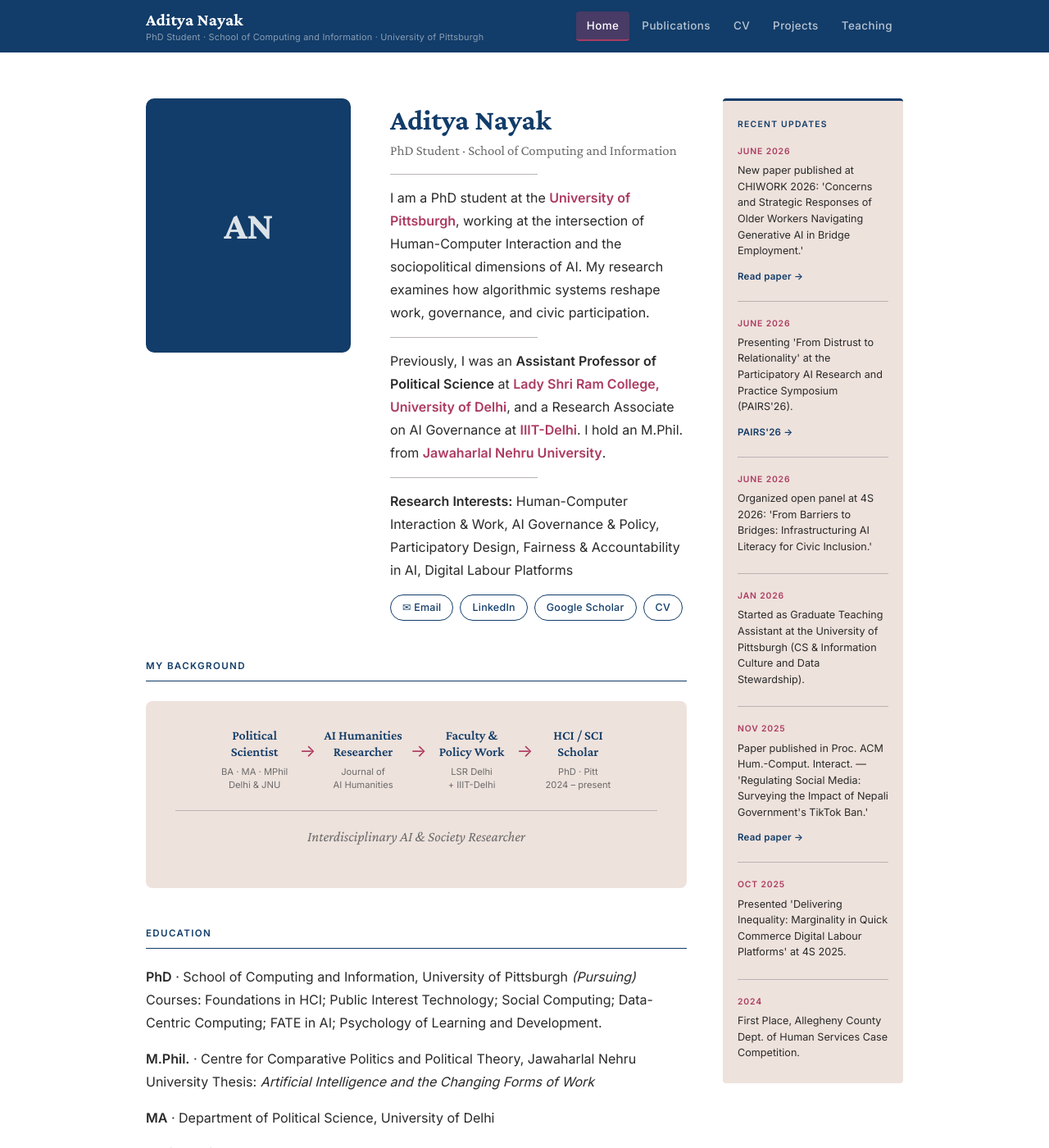
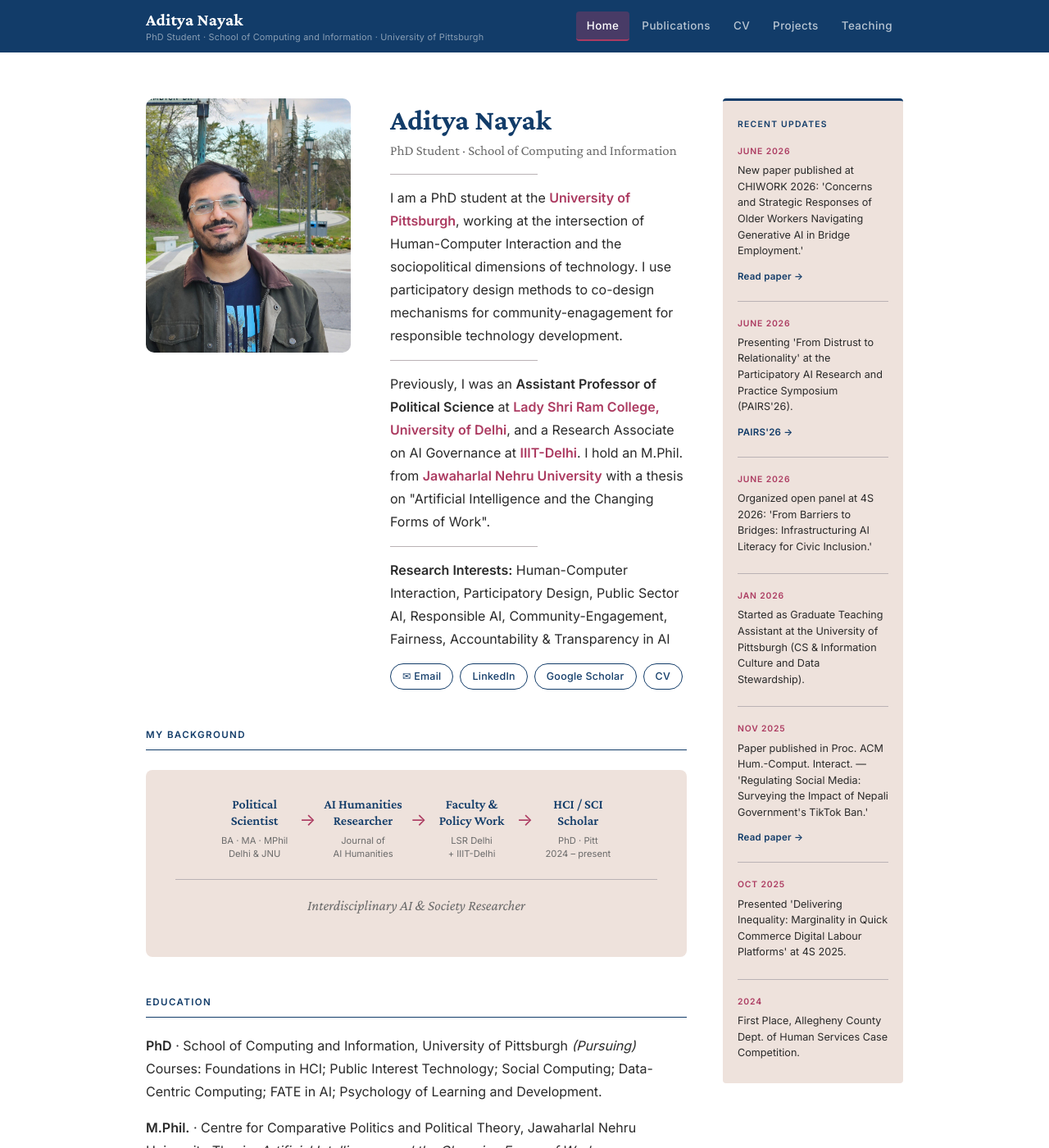
Before and after one commit to adityanayak-info/adityanayak-info.github.io, a Jekyll site: the page built from index.md, in a window 1280 px wide and 1400 px high. Shown: the whole window at 82% size. Built offline with Jekyll 4.4.1, drawn with Linux system fonts in a browser that asks for light colours; some of the changed text lies outside the part shown.

Commit message:
Update index.md

```diff
--- a/index.md
+++ b/index.md
@@ -14,7 +14,7 @@
 
 <div class="profile-section">
   <div class="photo-wrap">
-    <div class="photo-initials">AN</div>
+    <img src="{{ '/assets/img/FIMS.jpg' | relative_url }}" alt="Aditya Nayak">
   </div>
 
   <div class="profile-text">
@@ -23,20 +23,20 @@
 
     <hr class="profile-rule">
 
-    <p>I am a PhD student at the <a class="inst-link" href="https://www.sci.pitt.edu" target="_blank">University of Pittsburgh</a>, working at the intersection of Human-Computer Interaction and the sociopolitical dimensions of AI. My research examines how algorithmic systems reshape work, governance, and civic participation.</p>
+    <p>I am a PhD student at the <a class="inst-link" href="https://www.sci.pitt.edu" target="_blank">University of Pittsburgh</a>, working at the intersection of Human-Computer Interaction and the sociopolitical dimensions of technology. I use participatory design methods to co-design mechanisms for community-enagagement for responsible technology development.</p>
 
     <hr class="profile-rule">
 
-    <p>Previously, I was an <strong>Assistant Professor of Political Science</strong> at <a class="inst-link" href="https://www.lsr.edu.in" target="_blank">Lady Shri Ram College, University of Delhi</a>, and a Research Associate on AI Governance at <a class="inst-link" href="https://www.iiitd.ac.in" target="_blank">IIIT-Delhi</a>. I hold an M.Phil. from <a class="inst-link" href="https://www.jnu.ac.in" target="_blank">Jawaharlal Nehru University</a>.</p>
+    <p>Previously, I was an <strong>Assistant Professor of Political Science</strong> at <a class="inst-link" href="https://www.lsr.edu.in" target="_blank">Lady Shri Ram College, University of Delhi</a>, and a Research Associate on AI Governance at <a class="inst-link" href="https://www.iiitd.ac.in" target="_blank">IIIT-Delhi</a>. I hold an M.Phil. from <a class="inst-link" href="https://www.jnu.ac.in" target="_blank">Jawaharlal Nehru University</a> with a thesis on "Artificial Intelligence and the Changing Forms of Work".</p>
 
     <hr class="profile-rule">
 
-    <p><strong>Research Interests:</strong> Human-Computer Interaction &amp; Work, AI Governance &amp; Policy, Participatory Design, Fairness &amp; Accountability in AI, Digital Labour Platforms</p>
+    <p><strong>Research Interests:</strong> Human-Computer Interaction, Participatory Design, Public Sector AI, Responsible AI, Community-Engagement, Fairness, Accountability &amp; Transparency in AI</p>
 
     <div class="contact-links">
       <a href="mailto:aditya.nayak@pitt.edu">✉ Email</a>
-      <a href="https://www.linkedin.com/in/" target="_blank" rel="noopener">LinkedIn</a>
-      <a href="https://scholar.google.com/" target="_blank" rel="noopener">Google Scholar</a>
+      <a href="https://www.linkedin.com/in/adityanayak826" target="_blank" rel="noopener">LinkedIn</a>
+      <a href="https://scholar.google.com/citations?user=2aDc8HAAAAAJ&hl=en" target="_blank" rel="noopener">Google Scholar</a>
       <a href="{{ '/cv/' | relative_url }}">CV</a>
     </div>
   </div>
@@ -104,15 +104,8 @@
 
 ## Selected Honours
 
-- **First Position**, Allegheny County Dept. of Human Services Case Competition (2024) — *Supporting Refugees with Disabilities: Data-curation and Tracking of Disability Benefits*
+
+- **Awarded First Position**, Dept. of Human Services Allegheny County Case Competition (2024) — *Supporting Refugees with Disabilities: Data-curation and Tracking of Disability Benefits*
+- **Senior Research Fellowship** University Grants Commision, 2020-2023
+- **Junior Research Fellowship** University Grants Commission, 2018-2020
 - **National Eligibility Test** for Assistant Professor in Political Science, India (2018)
-- **Best Research Paper Award**, Politologue Inter-College Paper Presentation, Jesus and Mary College, DU (2015)
-
-## Grants & Fellowships
-
-| Award | Year | Amount |
-|---|---|---|
-| SCI Fellowship, Dept. of Information, Culture and Data Stewardship, University of Pittsburgh | 2024–25 | $39,990 |
-| Senior Research Fellowship, University Grants Commission | 2020–23 | $22,500 |
-| Junior Research Fellowship, University Grants Commission | 2018–20 | $12,732 |
-| International Travel Grant, Chung-Ang University, Seoul | 2019 | $500 |
```
